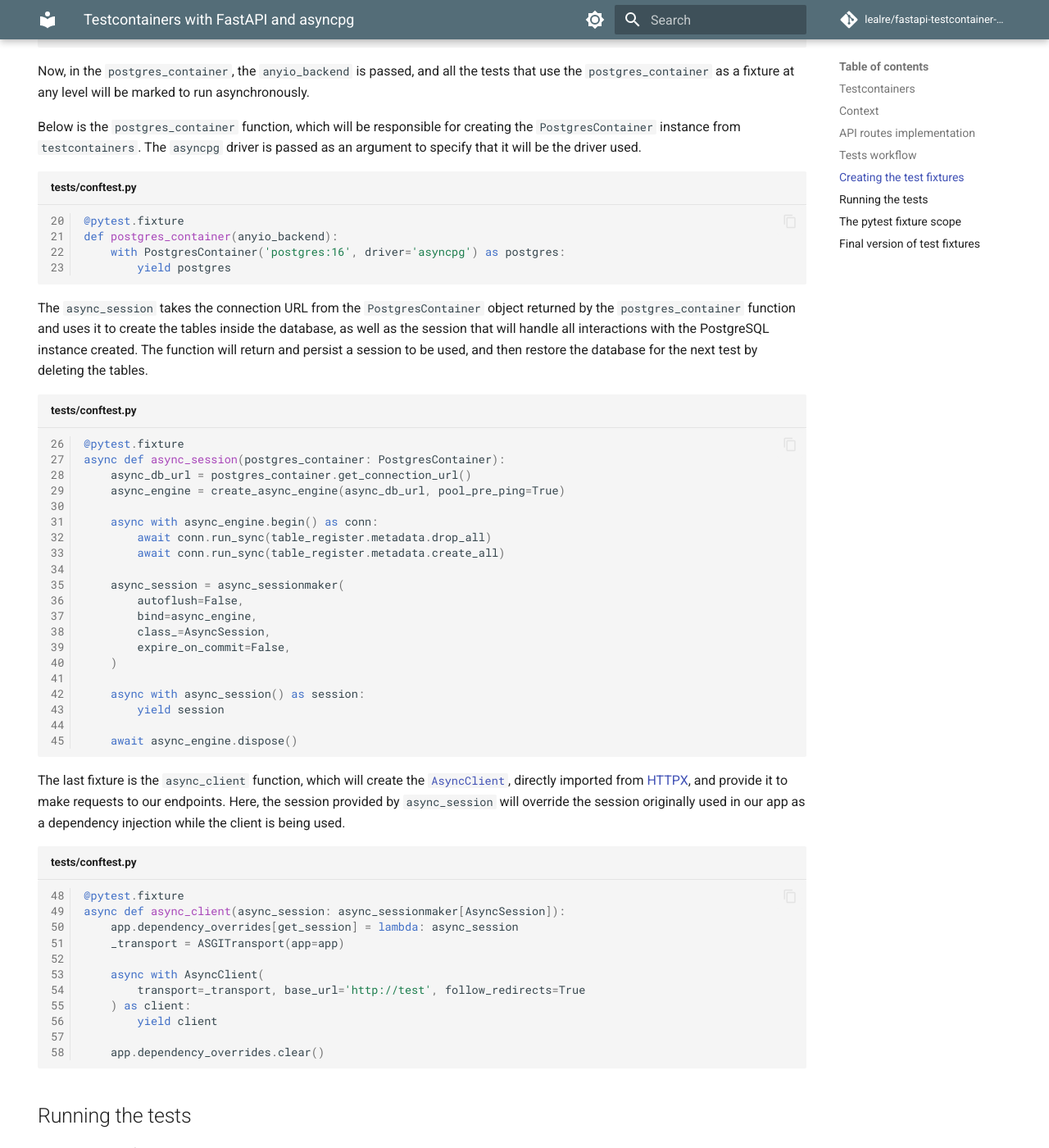
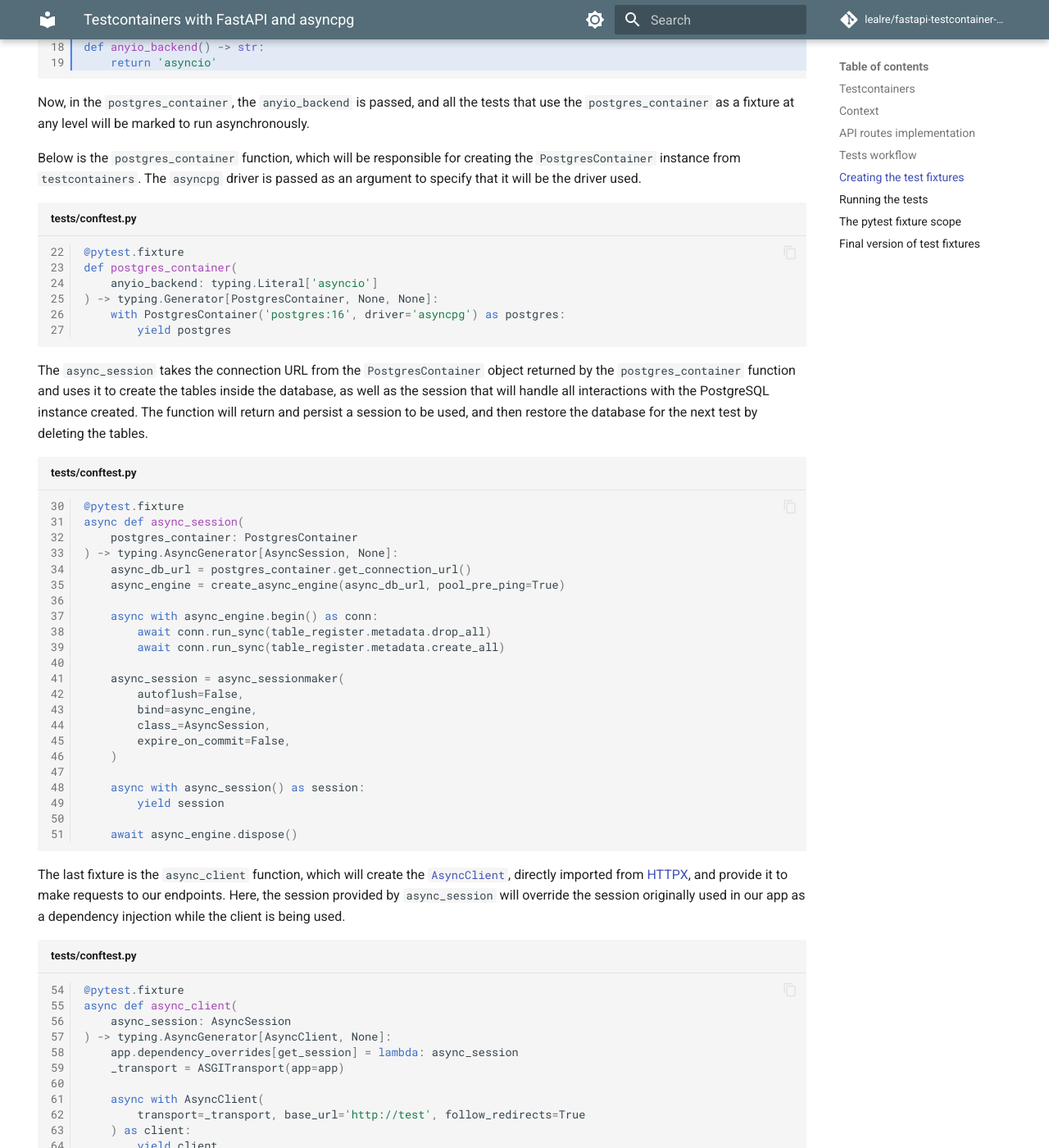
Before and after one commit to lealre/fastapi-testcontainer-asyncpg, an MkDocs documentation site: the page built from docs/index.md, in a window 1280 px wide and 1400 px high, scrolled down 7153 px. Shown: the whole window at 82% size. Built offline with MkDocs 1.6.1 and Material for MkDocs 9.7.7, drawn with Linux system fonts in a browser that asks for light colours; comment, search, counter and statistics services are not loaded; some of the changed text lies outside the part shown.

Commit message:
Add type hints to `conftest.py`

````diff
--- a/docs/index.md
+++ b/docs/index.md
@@ -314,7 +314,9 @@ The `postgres_container` will be passed to `async_session`, which will be used i
 
 The first fixture inserted in `conftest.py` is the `anyio_backend`, highlighted in the code below. This function will be used in `postgres_container` and marked for the AnyIO pytest plugin, as well as setting `asyncio` as the backend to run the tests. This function was not included in the previous diagram because it is an AnyIO specification. You can check more details about it [here](https://anyio.readthedocs.io/en/stable/testing.html#specifying-the-backends-to-run-on).
 
-```py title="tests/conftest.py" linenums="1" hl_lines="15-17"
+```py title="tests/conftest.py" linenums="1" hl_lines="17-19"
+import typing
+
 import pytest
 from httpx import ASGITransport, AsyncClient
 from sqlalchemy.ext.asyncio import (
@@ -330,26 +332,31 @@ from src.models import table_register
 
 
 @pytest.fixture
-def anyio_backend():
+def anyio_backend() -> str:
     return 'asyncio'
+
 ```
 
 Now, in the `postgres_container`, the `anyio_backend` is passed, and all the tests that use the `postgres_container` as a fixture at any level will be marked to run asynchronously.
 
 Below is the `postgres_container` function, which will be responsible for creating the `PostgresContainer` instance from `testcontainers`. The `asyncpg` driver is passed as an argument to specify that it will be the driver used.
 
-```py title="tests/conftest.py" linenums="20"
+```py title="tests/conftest.py" linenums="22"
 @pytest.fixture
-def postgres_container(anyio_backend):
+def postgres_container(
+    anyio_backend: typing.Literal['asyncio']
+) -> typing.Generator[PostgresContainer, None, None]:
     with PostgresContainer('postgres:16', driver='asyncpg') as postgres:
         yield postgres
 ```
 
 The `async_session` takes the connection URL from the `PostgresContainer` object returned by the `postgres_container` function and uses it to create the tables inside the database, as well as the session that will handle all interactions with the PostgreSQL instance created. The function will return and persist a session to be used, and then restore the database for the next test by deleting the tables.
 
-```py title="tests/conftest.py" linenums="26"
+```py title="tests/conftest.py" linenums="30"
 @pytest.fixture
-async def async_session(postgres_container: PostgresContainer):
+async def async_session(
+    postgres_container: PostgresContainer
+) -> typing.AsyncGenerator[AsyncSession, None]:
     async_db_url = postgres_container.get_connection_url()
     async_engine = create_async_engine(async_db_url, pool_pre_ping=True)
 
@@ -372,9 +379,11 @@ async def async_session(postgres_container: PostgresContainer):
 
 The last fixture is the `async_client` function, which will create the [`AsyncClient`](https://fastapi.tiangolo.com/advanced/async-tests/), directly imported from [HTTPX](https://www.python-httpx.org/), and provide it to make requests to our endpoints. Here, the session provided by `async_session` will override the session originally used in our app as a dependency injection while the client is being used.
 
-```py title="tests/conftest.py" linenums="48"
+```py title="tests/conftest.py" linenums="54"
 @pytest.fixture
-async def async_client(async_session: async_sessionmaker[AsyncSession]):
+async def async_client(
+    async_session: AsyncSession
+) -> typing.AsyncGenerator[AsyncClient, None]:
     app.dependency_overrides[get_session] = lambda: async_session
     _transport = ASGITransport(app=app)
 
@@ -494,16 +503,19 @@ Fixtures are created when first requested by a test and are destroyed based on t
 
 As we want to create just one Docker instance and reuse it for all the tests, we changed the `@pytest.fixture` in the `conftest.py` file in the following highlighted lines.
 
-```py title="conftest.py" linenums="25" hl_lines="1 6"
+```py title="conftest.py" linenums="17" hl_lines="1 6"
 @pytest.fixture(scope='session')
-def anyio_backend():
+def anyio_backend() -> str:
     return 'asyncio'
 
 
 @pytest.fixture(scope='session')
-def postgres_container(anyio_backend):
+def postgres_container(
+    anyio_backend: typing.Literal['asyncio']
+) -> typing.Generator[PostgresContainer, None, None]:
     with PostgresContainer('postgres:16', driver='asyncpg') as postgres:
         yield postgres
+
 ```
 
 Now, every time we run the tests, we will follow a workflow similar to the one below, where the `postgres_container` fixture is created only once at the beginning of the test session and is reused in all other fixtures. The `async_session` and `async_client` fixtures are still created and destroyed for each test. The `postgres_container` fixture is destroyed only after all the tests have finished.
@@ -583,6 +595,8 @@ tests/test_routes.py::test_buy_ticket_when_already_sold PASSED          [100%]
 The final `conftest.py` is presented below:
 
 ```py title="tests/conftest.py" linenums="1"
+import typing
+
 import pytest
 from httpx import ASGITransport, AsyncClient
 from sqlalchemy.ext.asyncio import (
@@ -598,18 +612,22 @@ from src.models import table_register
 
 
 @pytest.fixture(scope='session')
-def anyio_backend():
+def anyio_backend() -> str:
     return 'asyncio'
 
 
 @pytest.fixture(scope='session')
-def postgres_container(anyio_backend):
+def postgres_container(
+    anyio_backend: typing.Literal['asyncio']
+) -> typing.Generator[PostgresContainer, None, None]:
     with PostgresContainer('postgres:16', driver='asyncpg') as postgres:
         yield postgres
 
 
 @pytest.fixture
-async def async_session(postgres_container: PostgresContainer):
+async def async_session(
+    postgres_container: PostgresContainer
+) -> typing.AsyncGenerator[AsyncSession, None]:
     async_db_url = postgres_container.get_connection_url()
     async_engine = create_async_engine(async_db_url, pool_pre_ping=True)
 
@@ -631,7 +649,9 @@ async def async_session(postgres_container: PostgresContainer):
 
 
 @pytest.fixture
-async def async_client(async_session: async_sessionmaker[AsyncSession]):
+async def async_client(
+    async_session: AsyncSession
+) -> typing.AsyncGenerator[AsyncClient, None]:
     app.dependency_overrides[get_session] = lambda: async_session
     _transport = ASGITransport(app=app)
 
@@ -641,5 +661,4 @@ async def async_client(async_session: async_sessionmaker[AsyncSession]):
         yield client
 
     app.dependency_overrides.clear()
-
 ```
````
Also changed, not shown: 1 other file.
